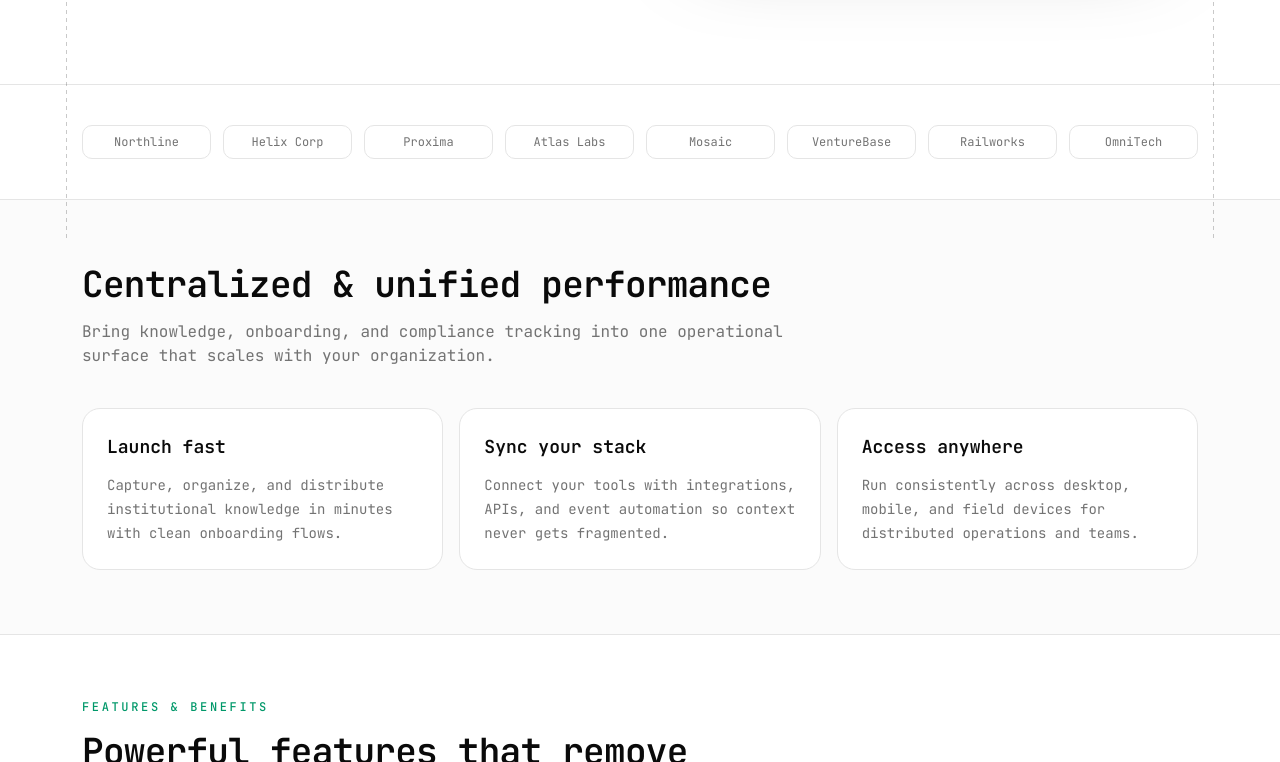
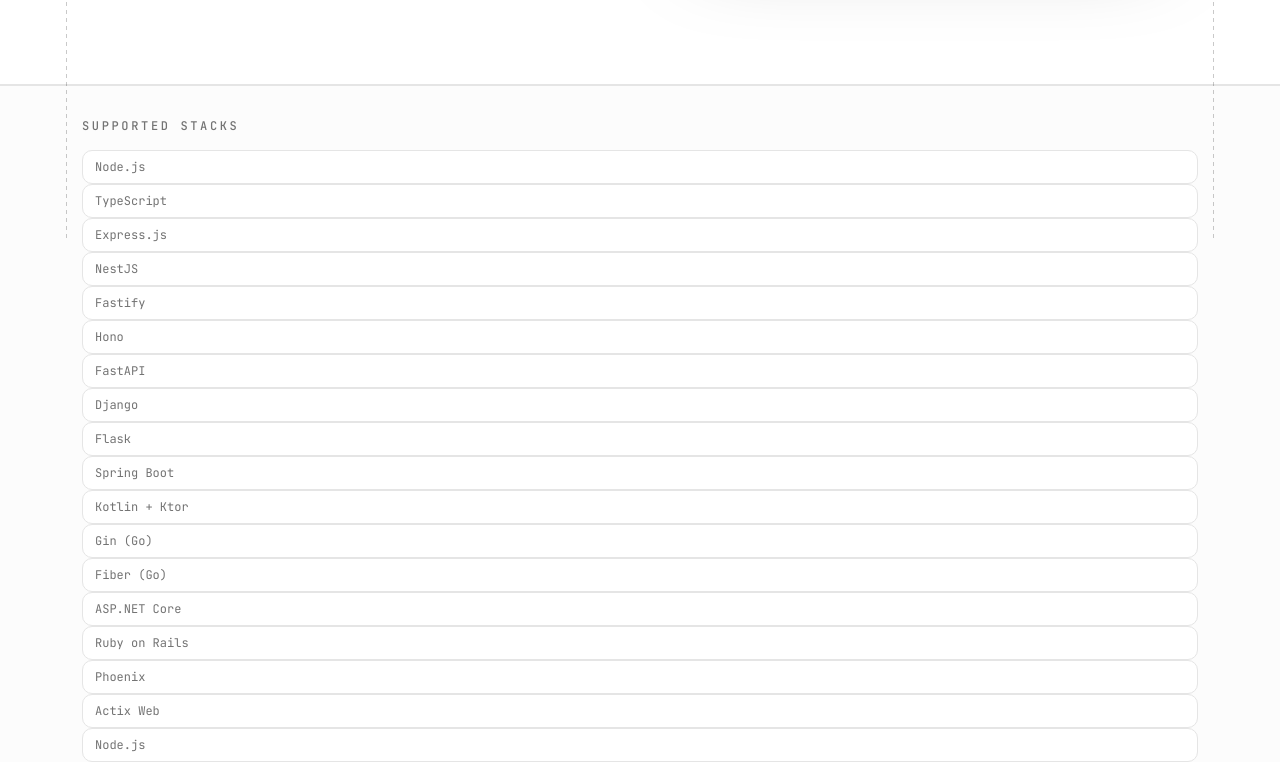
Before and after one commit to API-Kit-com/api-kit, a Next.js app: page / in a window 1280 px wide. Shown: the part 558-1320 px from the top of the page. Built offline with nearby package versions, Linux system fonts and the light colour scheme.

Commit message:
feature: replace logo strip with supported stacks marquee section

```diff
--- a/components/home-page.tsx
+++ b/components/home-page.tsx
@@ -1,14 +1,23 @@
 import Image from "next/image";
 
-const partnerLogos = [
-  "Northline",
-  "Helix Corp",
-  "Proxima",
-  "Atlas Labs",
-  "Mosaic",
-  "VentureBase",
-  "Railworks",
-  "OmniTech",
+const stackItems = [
+  "Node.js",
+  "TypeScript",
+  "Express.js",
+  "NestJS",
+  "Fastify",
+  "Hono",
+  "FastAPI",
+  "Django",
+  "Flask",
+  "Spring Boot",
+  "Kotlin + Ktor",
+  "Gin (Go)",
+  "Fiber (Go)",
+  "ASP.NET Core",
+  "Ruby on Rails",
+  "Phoenix",
+  "Actix Web",
 ];
 
 const performanceCards = [
@@ -98,6 +107,8 @@ const footerGroups = [
   },
 ];
 
+const marqueeStacks = [...stackItems, ...stackItems];
+
 export function HomePage() {
   return (
     <div className="min-h-screen bg-background text-foreground">
@@ -161,13 +172,21 @@ export function HomePage() {
           </div>
         </section>
 
-        <section className="mx-auto max-w-[1180px] px-6 py-10 sm:px-8">
-          <div className="grid grid-cols-2 gap-3 sm:grid-cols-4 md:grid-cols-8">
-            {partnerLogos.map((brand) => (
-              <div key={brand} className="rounded-lg border border-border bg-card px-3 py-2 text-center text-xs text-muted-foreground">
-                {brand}
+        <section className="border-y border-border bg-muted/30">
+          <div className="mx-auto max-w-[1180px] px-6 py-8 sm:px-8">
+            <p className="text-xs font-medium uppercase tracking-[0.22em] text-muted-foreground">Supported stacks</p>
+            <div className="stack-marquee-mask mt-4">
+              <div className="stack-marquee-track">
+                {marqueeStacks.map((stack, index) => (
+                  <div
+                    key={`${stack}-${index}`}
+                    className="shrink-0 whitespace-nowrap rounded-lg border border-border bg-card px-3 py-2 text-xs text-muted-foreground"
+                  >
+                    {stack}
+                  </div>
+                ))}
               </div>
-            ))}
+            </div>
           </div>
         </section>
 
```
